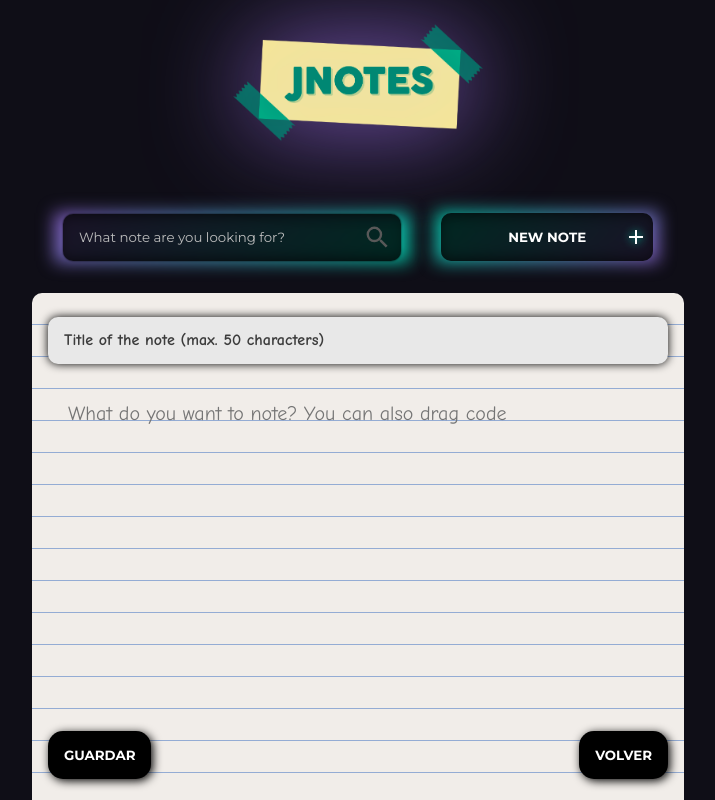
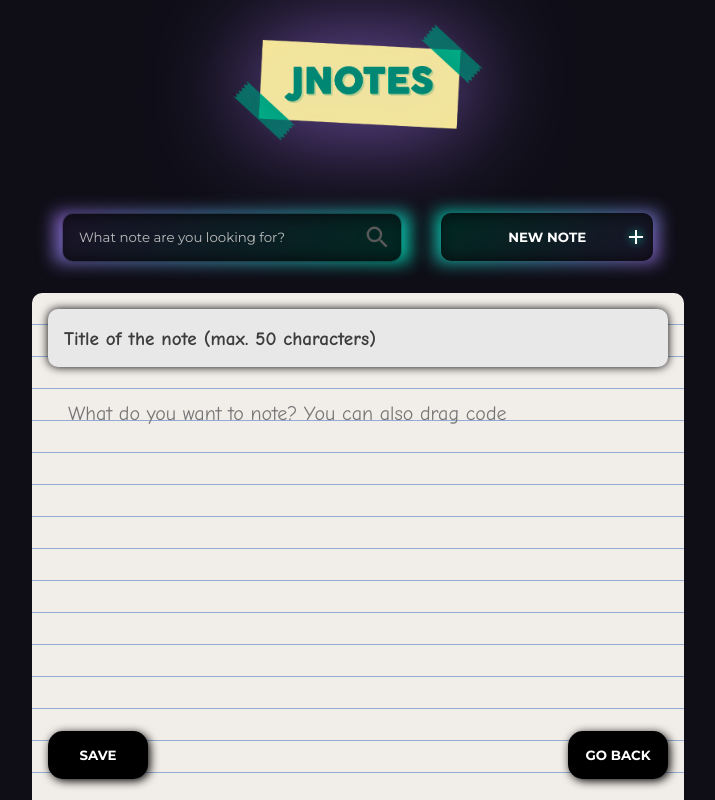
Before and after one commit to Juanjesc/jnotes, a React (Create React App) app: page / in a window 1280 px wide. Both pictures are taken after a click on the button "NEW NOTE". Shown: the top 800 px of the page, without its empty margins (282-997 px from the left). Built offline with nearby package versions, Linux system fonts and the light colour scheme; the HTML template or start-up script is replaced by a standard one; a web font is replaced by a local one.

Commit message:
new styles in the AddNotes component, translated buttons, improved, now when you click on add a note, the title input gets the focus.

```diff
--- a/src/components/AddNote.js
+++ b/src/components/AddNote.js
@@ -75,8 +75,8 @@ const AddNote = ({ handleAddNote }) => {
 			</textarea>
 			<div className='note-footer'>
 				{/* <small>{limiteLetras - noteText.length} Remaining</small> */}
-				<button className='save btn' onClick={handleClick}>Guardar</button>
-				<button className='return btn' onClick={handleReturn}>Volver</button>
+				<button className='save btn' onClick={handleClick}>Save</button>
+				<button className='return btn' onClick={handleReturn}>Go back</button>
 			</div>
 		</div>
 	)
--- a/src/components/Search.js
+++ b/src/components/Search.js
@@ -16,6 +16,7 @@ const Search = ({ handleSearchNote, setShowNote }) => {
 			}
 			addNote.classList.add('wobble-horizontal-top')
 			addNote.style.display='flex';
+			document.querySelector('.inputAddNote').focus();
 			document.querySelector('.notes-list').style.display='none';
 
 			if (document.querySelector('.pagination') != null){
--- a/src/styles/AddNote.css
+++ b/src/styles/AddNote.css
@@ -47,6 +47,7 @@ textarea{
     font-weight: bold;
     color: white;
     box-shadow: 2px 2px 10px black;
+    width: 100px;
 }
 .btn:hover{
     background-color: #FEF68A;
@@ -61,8 +62,9 @@ textarea{
     box-shadow: 0 0 10px black;
     box-sizing: border-box;
     position: absolute;
-    top: 1.5rem;
+    top: 1rem;
     width: 90%;
+    font-size: 1.4rem;
 }
 .inputAddNote::placeholder{
     color: rgb(60, 60, 60);
@@ -108,4 +110,7 @@ textarea{
     .inputAddNote{
         width: 620px
     }
+    .inputAddNote::placeholder{
+        font-size: 1.2rem;
+    }
 }
--- a/src/styles/Search.css
+++ b/src/styles/Search.css
@@ -75,7 +75,7 @@
 
 }
 
- @media (min-width: 668px) {
+@media (min-width: 668px) {
     .search{
         flex-direction: row;
         gap: 2.5rem;
@@ -88,7 +88,7 @@
         width: 25%;
     }
 
- }
+}
 
 .boxBTN:before {
 content: "";
```
